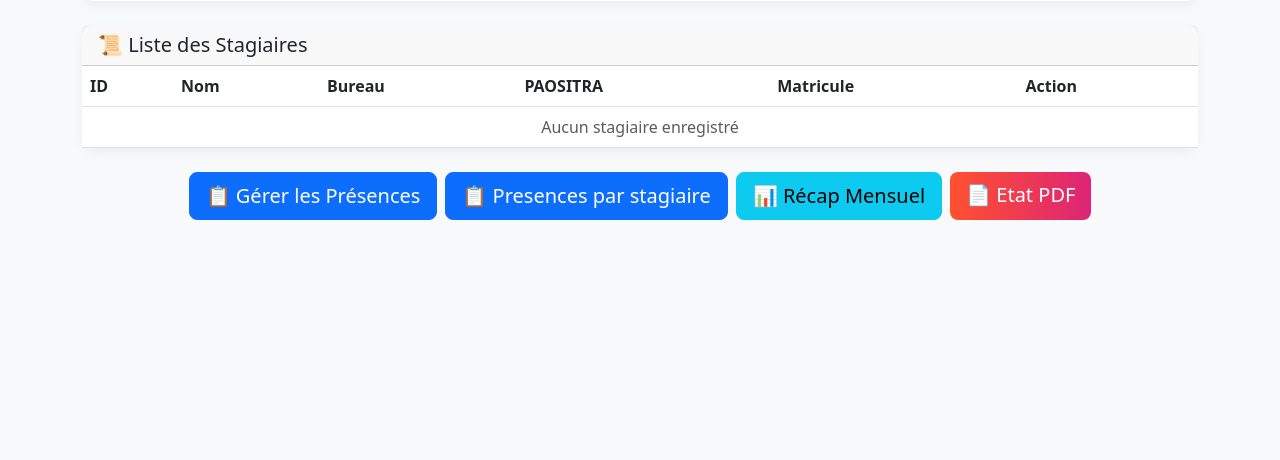
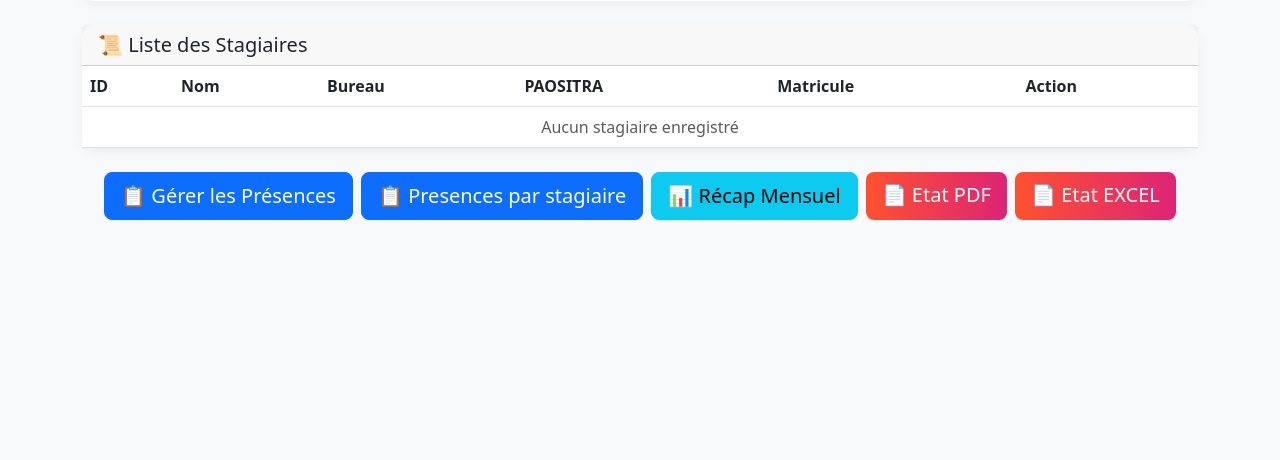
Before and after one commit to solrobto/gestion_stagiaire, a Flask app: template templates/index.html in a window 1280 px wide. Shown: the part 190-650 px from the top of the page. Run offline with Flask 3, Linux system fonts and the light colour scheme; the template is opened without the code that fills it, so the values that code supplies are empty.

Commit message:
Update index.html

```diff
--- a/templates/index.html
+++ b/templates/index.html
@@ -139,6 +139,7 @@
         <a href="/presences_admin" class="btn btn-primary btn-lg">📋 Presences par stagiaire</a>
         <a href="/recap" class="btn btn-info btn-lg">📊 Récap Mensuel</a>
         <a href="/export/presences/pdf" class="btn btn-gradient btn-lg">📄 Etat PDF</a>
+        <a href="/export/presences/excel" class="btn btn-gradient btn-lg">📄 Etat EXCEL</a>
     </div>
  </div>
 </div>
```
